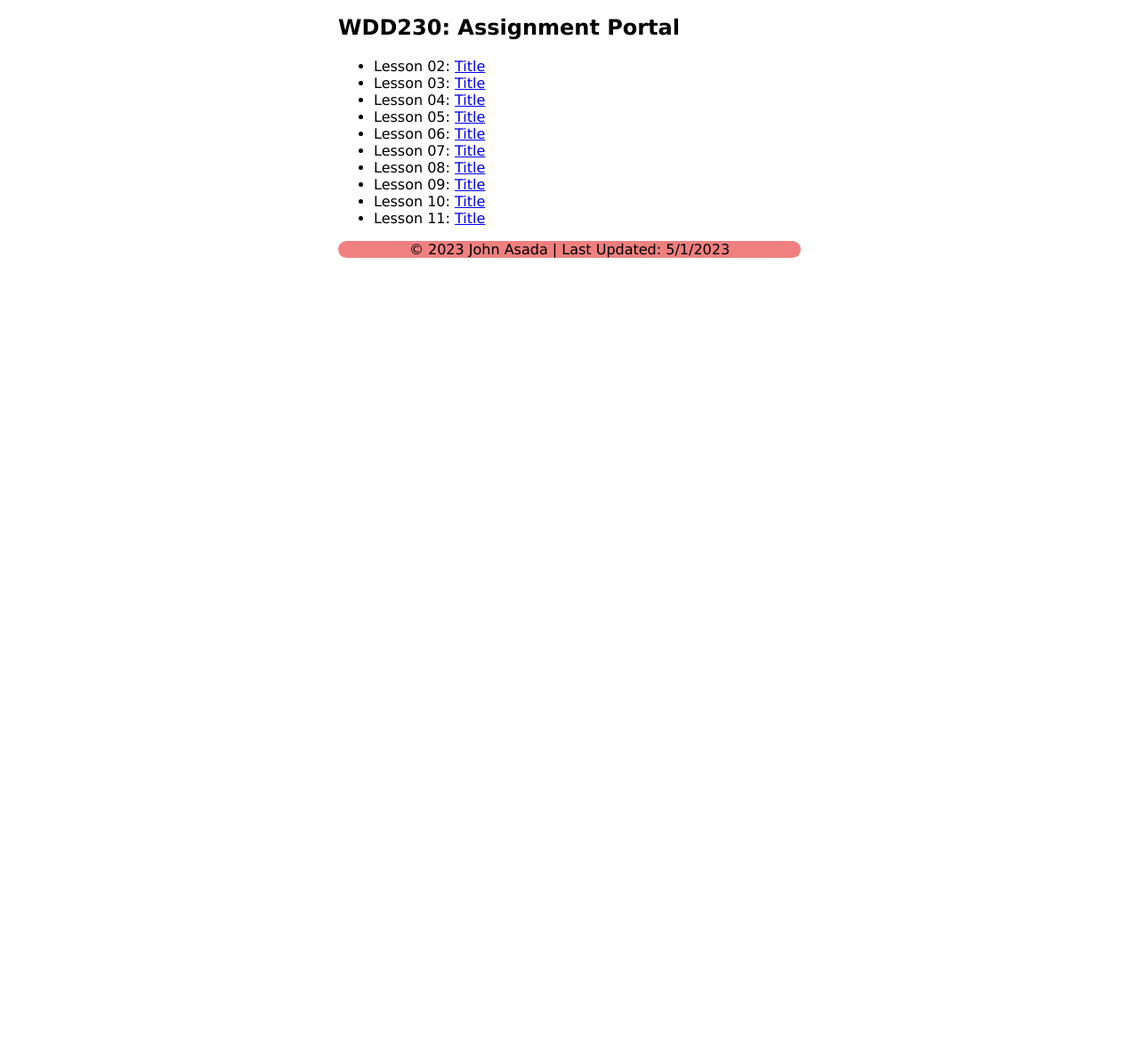
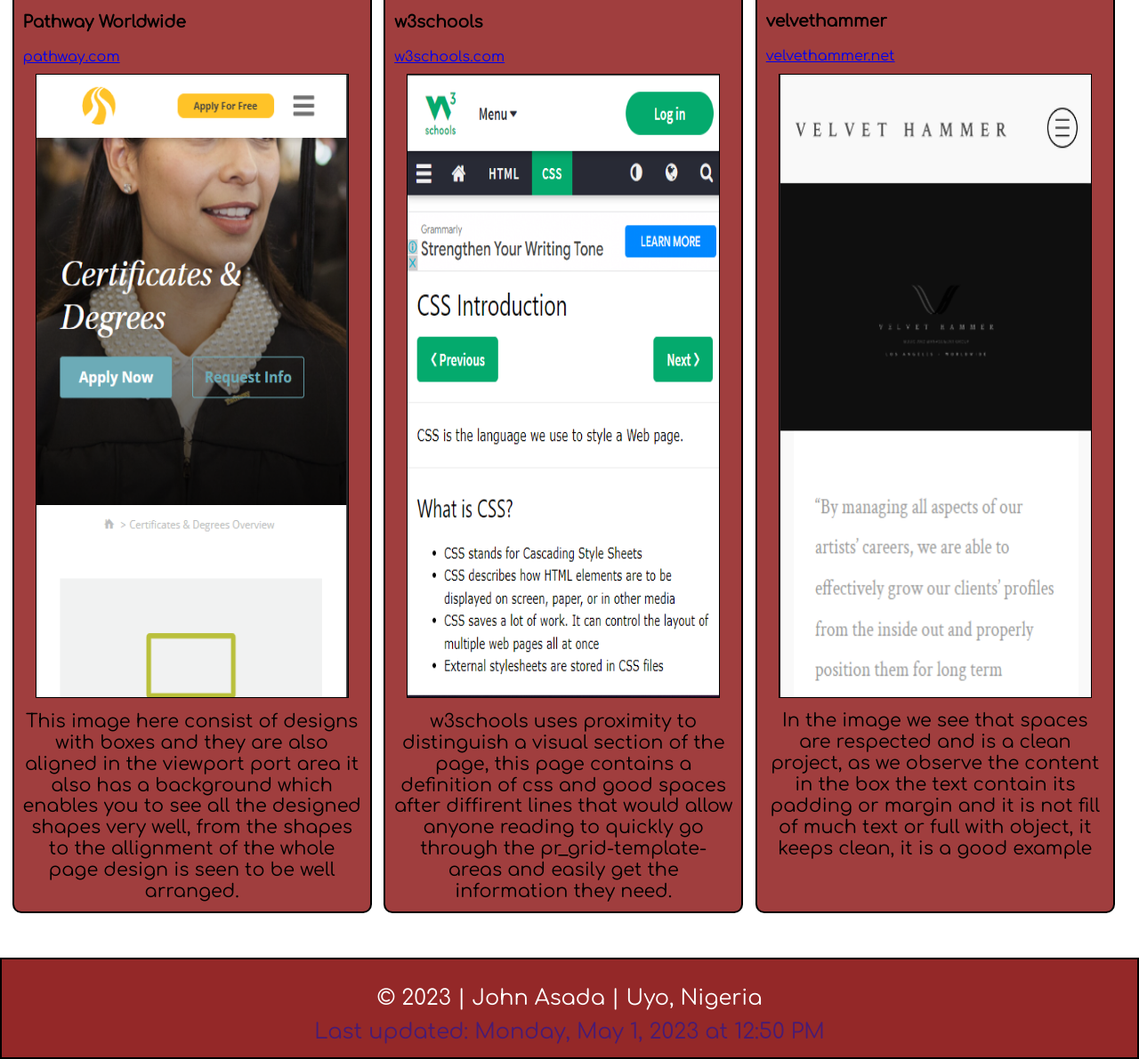
Before and after one commit to johnasada/wdd230, a plain HTML site: page index.html in a window 1280 px wide. Shown: the part 213-1404 px from the top of the page at 89% size. Before the commit the page ends 800 px from the top, so only its background shows below. Drawn offline with Linux system fonts and the light colour scheme.

Commit message:
Add files via upload

```diff
--- a/index.html
+++ b/index.html
@@ -1,40 +1,114 @@
 <!DOCTYPE html>
 <html lang="en">
   <head>
-  <meta charset="UTF-8">
-  <meta http-equiv="X-UA-Compatible" content="IE=edge">
-  <meta name="viewport" content="width=device-width, initial-scale=1.0">
-  <title>John Asada: wdd230 Portal</title>
-  <meta name="discription" content="Assignment portal for Ryan Manthey in WDD 230: Web Frontend Development at Brigham Young University - Idaho">
-  <link rel="stylesheet" href="styles/style2s.css">
+    <meta charset="UTF-8" />
+    <meta http-equiv="X-UA-Compatible" content="IE=edge" />
+    <meta name="viewport" content="width=device-width, initial-scale=1.0" />
+    <meta name="author" content="John Asada" />
+    <meta
+      name="description"
+      content="Week 2: Design Principles Document - WDD 230"
+    />
+    <link rel="stylesheet" href="styles/normalize.css" />
+    <link rel="stylesheet" href="styles/large.css" />
+    <link rel="stylesheet" href="styles/medium.css" />
+    <link rel="stylesheet" href="styles/small.css" />
+    <title>Design Principles Document</title>
   </head>
   <body>
     <header>
-    <img src="image/photo of John.jpg" alt="My profile picture">
-    <h1> John Asada </h1>
+      <div class="head_container">
+        <h1>Design Principles Document</h1>
+        <h3>John Asada</h3>
+      </div>
     </header>
     <main>
-    <h2>
-      WDD230: Assignment Portal
-    </h2>
-    <ul>
-      <li>Lesson 02: <a href="#"> Title </a></li>
-      <li>Lesson 03: <a href="#"> Title </a></li>
-      <li>Lesson 04: <a href="#"> Title </a></li>
-      <li>Lesson 05: <a href="#"> Title </a></li>
-      <li>Lesson 06: <a href="#"> Title </a></li>
-      <li>Lesson 07: <a href="#"> Title </a></li>
-      <li>Lesson 08: <a href="#"> Title </a></li>
-      <li>Lesson 09: <a href="#"> Title </a></li>
-      <li>Lesson 10: <a href="#"> Title </a></li>
-      <li>Lesson 11: <a href="#"> Title </a></li>
-    </ul>
+      <div class="container_one container">
+        <h2>PARC: Alignment</h2>
+        <div>
+          <h3>Pathway Worldwide</h3>
+
+          <a
+            class="pathway_link link"
+            target="_blank"
+            href="https://www.byupathway.org/degrees"
+            >pathway.com</a
+          >
+        </div>
+        <a
+          class="img_container"
+          target="_blank"
+          href="https://www.byupathway.org/degrees"
+        >
+          <img src="images/byu pathway.png" alt="pathway image" />
+        </a>
+        <p>
+          This image here consist of designs with boxes and
+          they are also aligned in the viewport port area it also has
+          a background which enables you to see all the designed shapes very well,
+          from the shapes to the allignment of the whole page design is seen to be well arranged.
+        </p>
+      </div>
+      <div class="container_two container">
+        <h2>PARC: Proximity</h2>
+        <div>
+          <h3>w3schools</h3>
+          <a
+            class="w3schools_link link"
+            target="_blank"
+            href="https://www.w3schools.com/css/css_intro.asp"
+            >w3schools.com</a
+          >
+        </div>
+        <a
+          class="img_container"
+          target="_blank"
+          href="https://www.w3schools.com/css/css_intro.asp"
+        >
+          <img src="images/w3schools.png" alt="w3schools image" />
+        </a>
+        <p>
+            w3schools uses proximity to distinguish a visual section of the page,
+            this page contains a definition of css and good spaces after diffirent lines
+            that would allow anyone reading to quickly go through the  pr_grid-template-areas
+            and easily get the information they need.
+
+        </p>
+      </div>
+      <div class="container_three container">
+        <h2>White Space and Clean Design</h2>
+        <div>
+          <h3>velvethammer</h3>
+          <a
+            class="link_website link"
+            target="_blank"
+            href="https://velvethammer.net"
+            >velvethammer.net</a
+          >
+        </div>
+        <a
+          class="img_container"
+          target="_blank"
+          href="https://velvethammer.net"
+        >
+          <img src="images/velvet hammer.png" alt="Velvet Hammer image" />
+        </a>
+        <p>
+          In the image we see that spaces are respected and is a clean project,
+          as we observe the content in the box the text contain its padding or
+          margin and it is not fill of much text or full with object, it keeps
+          clean, it is a good example
+        </p>
+      </div>
     </main>
     <footer>
-    <p>
-      &copy; <span id="date1"></span> John Asada | Last Updated: <span id="date2"></span>
+      <div class="container_footer">
+        <p id="info">
+          &copy; <span id="date2"></span> | John Asada | Uyo, Nigeria
         </p>
+        <p>Last updated: <span id="date1"></span></p>
+      </div>
     </footer>
-  <script src="scripts/date.js"></script>
+    <script src="scripts/main.js"></script>
   </body>
 </html>
--- /dev/null
+++ b/scripts/main.js
@@ -0,0 +1,24 @@
+// Select the HTML element to manipulate
+const date1 = document.querySelector("#date1");
+const date2 = document.querySelector("#date2");
+// Try to complete the method with options
+try {
+  const year = {
+    year: "numeric",
+  };
+  const options = {
+    weekday: "long",
+    day: "numeric",
+    month: "long",
+    year: "numeric",
+    hour: "numeric",
+    minute: "numeric",
+  };
+  date1.innerHTML = `<span class="highlight">${new Date().toLocaleDateString(
+    "en-US",
+    options
+  )}</span>`;
+  date2.innerHTML = `${new Date().toLocaleDateString("en-US", year)}</span>`;
+} catch (e) {
+  console.log("Error with code or your browser does not support Locale");
+}
--- /dev/null
+++ b/styles/large.css
@@ -0,0 +1,113 @@
+@import url("https://fonts.googleapis.com/css2?family=Comfortaa&family=Kaushan+Script&display=swap");
+
+body {
+  font-family: "Comfortaa", sans-serif, Helvetica;
+}
+
+h1 {
+  margin: 0;
+  font-family: "Kaushan Script", sans-serif, Helvetica;
+}
+
+/* header  */
+.head_container {
+  background-color: rgb(150, 52, 57);
+  text-align: center;
+  padding: 10px 0;
+  font-size: 1.3em;
+}
+
+/* main */
+img {
+  width: 350px;
+  height: 700px;
+  border: 1px solid black;
+}
+
+main {
+  display: grid;
+  grid-template-columns: repeat(17, 1fr);
+  text-align: center;
+  margin-top: 35px;
+}
+
+h2 {
+  margin: 0;
+}
+
+main p {
+  margin: 10px 9px;
+  font-size: 1.3em;
+}
+
+.container_one,
+.container_two,
+.container_three {
+  border-radius: 10px;
+  border: 2px solid black;
+  width: 400px;
+  background-color: rgb(160, 62, 62);
+}
+
+.container_one {
+  grid-column: 2/6;
+}
+
+.container_two {
+  grid-column: 7/11;
+}
+
+.container_three {
+  grid-column: 12/16;
+}
+
+.container div {
+  text-align: left;
+  margin-left: 10px;
+}
+
+.container h2 {
+  border-radius: 5px;
+  background-color: rgb(14, 55, 106);
+  text-align: left;
+  padding-left: 9px;
+}
+
+.container_three h2 {
+  font-size: 1.3em;
+  height: 27px;
+}
+
+.link {
+  text-align: left;
+  display: block;
+  margin-bottom: 10px;
+}
+
+/*footer*/
+p a {
+  text-decoration: underline;
+}
+
+.container_footer {
+  margin-top: 50px;
+  height: 70px;
+  border: 2px solid black;
+  background-color: rgb(148, 40, 40);
+  padding: 20px 30px;
+  font-size: 1.5em;
+  text-align: center;
+}
+
+.container_footer p {
+  margin: 10px auto;
+  text-align: center;
+}
+
+.container_footer p:nth-of-type(1) {
+  color: white;
+}
+
+.container_footer p:nth-of-type(2) {
+  color: rgb(71, 27, 116);
+}
--- /dev/null
+++ b/styles/small.css
@@ -0,0 +1,32 @@
+@media only screen and (max-width: 35em) {
+    .container {
+      width: 100%;
+    }
+
+    .container img {
+      width: 95%;
+    }
+
+    .container_one {
+      grid-column: 2/17;
+    }
+
+    .container_two {
+      grid-column: 2/17;
+      margin-top: 30px;
+    }
+
+    .container_three {
+      grid-column: 2/17;
+      margin-top: 30px;
+      width: 100%;
+    }
+    .container_three img {
+      width: 98%;
+      height: 1500px;
+    }
+
+    .container_footer {
+      height: 150px;
+    }
+  }
```
Also changed, not shown: styles/mid.css (added, +31 -0 lines), images/byu pathway.png (added), images/pathway.png (added), images/velvet hammer.png (added), images/w3schools.png (added), styles/normalize.css, 1 other file. Lines whose indentation alone changed are shown as unchanged.
